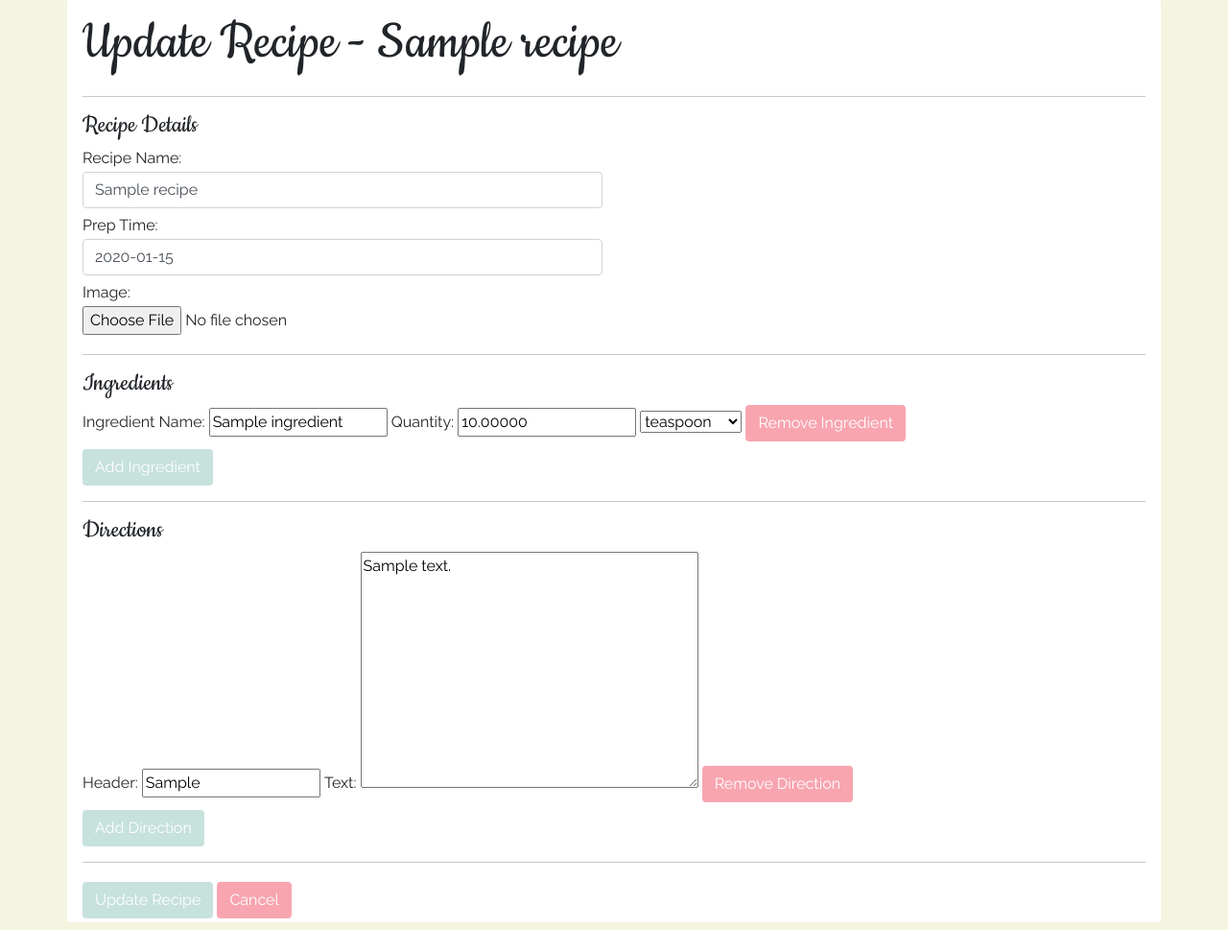
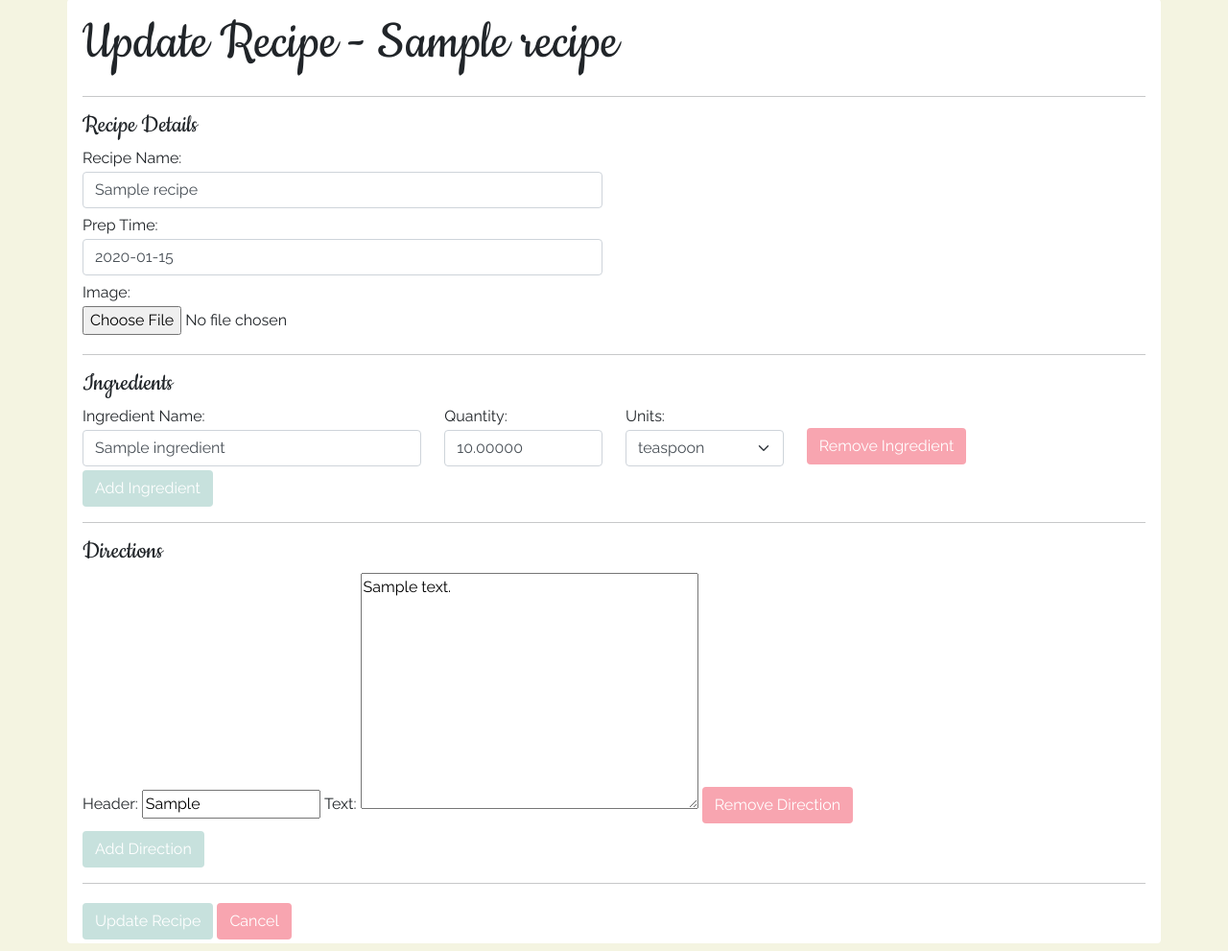
Before and after one commit to TheVulcanWizard/Yumbo, a Django app: page /edit-recipe/1 in a window 1280 px wide. Shown: the part 83-1074 px from the top of the page at 96% size. Before the commit the page ends 1052 px from the top, so only its background shows below. Run offline with Django 3.2, Linux system fonts and the light colour scheme; a user stored in the database is signed in; tables that the repository leaves empty hold one stand-in row (values such as "Sample post"); some libraries are stand-ins or nearby versions.

Commit message:
Styling for ingredients form

```diff
--- a/recipes/forms.py
+++ b/recipes/forms.py
@@ -17,6 +17,9 @@ class IngredientForm(forms.ModelForm):
         fields = ['position', 'ingredient_name', 'quantity', 'units']
         widgets = {
             'position': forms.HiddenInput(),
+            'ingredient_name': forms.TextInput(attrs={'class': 'form-control', 'placeholder': 'Ingredient Name'}),
+            'quantity': forms.NumberInput(attrs={'class': 'form-control'}),
+            'units': forms.Select(attrs={'class': 'form-select'}),
         }
 
 class DirectionForm(forms.ModelForm):
--- a/recipes/static/recipes/recipes.css
+++ b/recipes/static/recipes/recipes.css
@@ -154,7 +154,7 @@ body {
 }
 
 #ingredients-form-container div[id^='ingredient-'] {
-    margin-bottom: 0.5em;
+    /* margin-bottom: 0.5em; */
 }
 
 input[id$="-DELETE"] {
--- a/recipes/templates/recipes/recipe_form.html
+++ b/recipes/templates/recipes/recipe_form.html
@@ -38,19 +38,31 @@
             <hr>
             <h3>Ingredients</h3>
             {{ ingredient_forms.management_form }}
-            <div id="ingredients-form-container">
+            <div id="form-group ingredients-form-container">
                 {% for ingredient_form in ingredient_forms %}
                 <div id="ingredient-{{ forloop.counter0 }}">
+                    <div class="form-group row">
                         {{ ingredient_form.id }}
                         {{ ingredient_form.errors }}
                         {{ ingredient_form.position }}
+                        <div class="col-4">
                             <label for="ingredient_form.ingredient_name">Ingredient Name:</label>
                             {{ ingredient_form.ingredient_name }}
+                        </div>
+                        <div class="col-2">
                             <label for="ingredient_form.quantity">Quantity:</label>
-                    {{ ingredient_form.quantity }} {{ ingredient_form.units }}
+                            {{ ingredient_form.quantity }}
+                        </div>
+                        <div class="col-2">
+                            <label for="ingredient_form.units">Units:</label>
+                            {{ ingredient_form.units }}
+                        </div>
                         {{ ingredient_form.DELETE }}
-                    <a href="#" id="delete-ingredient-button-{{ forloop.counter0 }}" class="btn custom-btn danger-btn">Remove Ingredient</a>
+                        <div class="col-md-4">
+                            <a href="#" id="delete-ingredient-button-{{ forloop.counter0 }}" class="btn custom-btn danger-btn mt-md-4">Remove Ingredient</a>
+                        </div>
                         <script type="text/javascript">deleteModelForm("ingredient", "{{ forloop.counter0 }}")</script>
+                    </div>
                 </div>
                 {% endfor %}
             </div>
```
Lines whose indentation alone changed are shown as unchanged.
